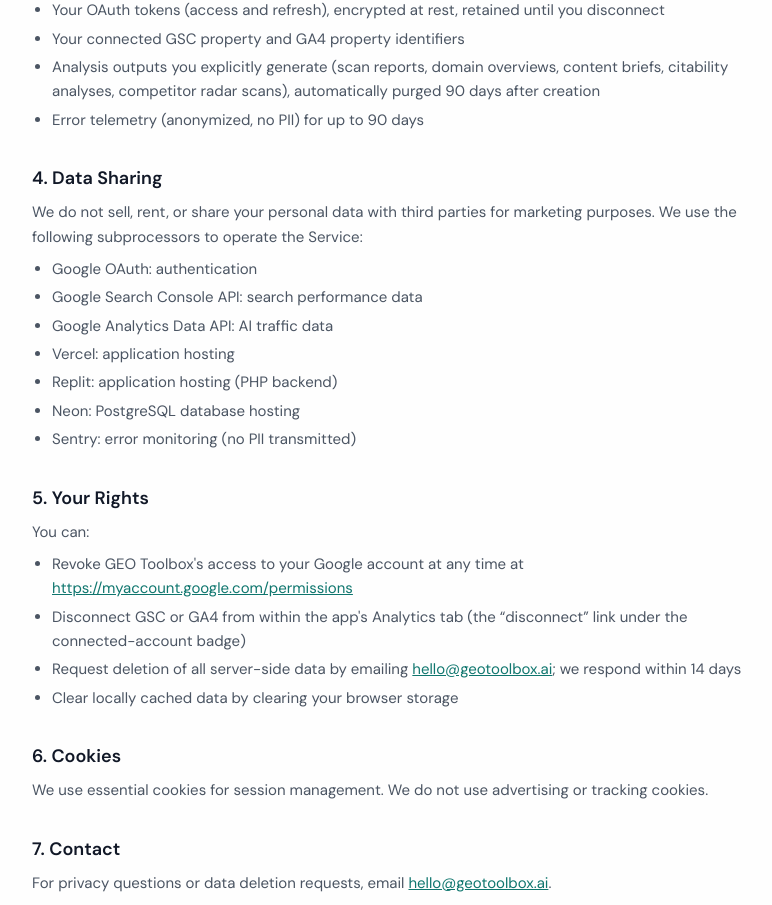
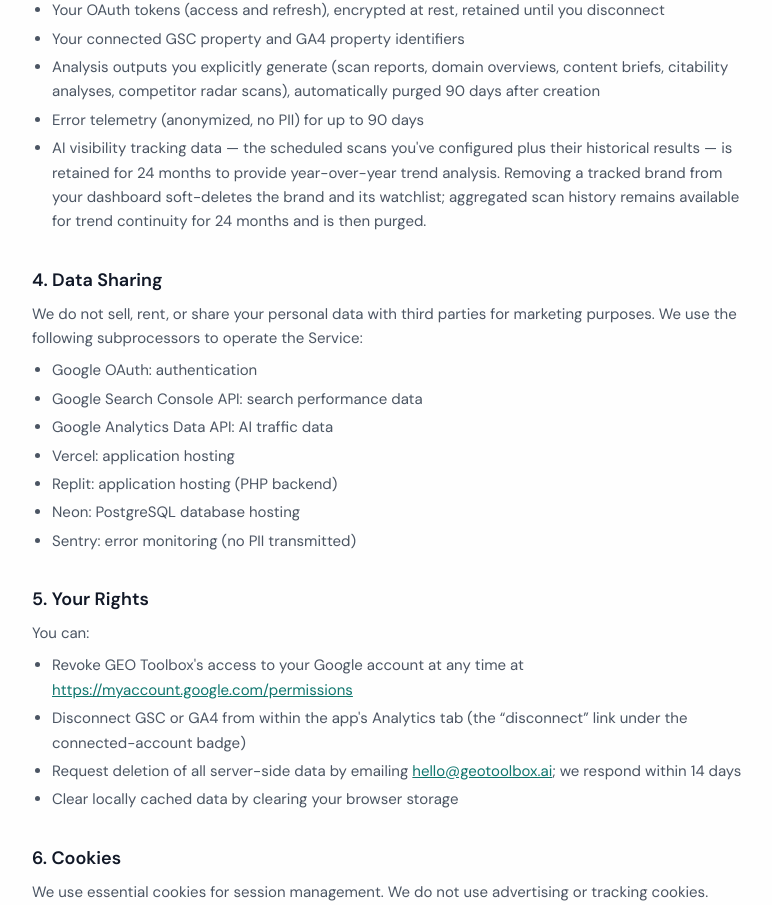
Before and after one commit to samybensadok-cmyk/geotoolbox-web, a Next.js app: page /privacy in a window 1280 px wide. Shown: the part 1031-1936 px from the top of the page, without its empty margins (248-1020 px from the left). Built offline with nearby package versions, Linux system fonts and the light colour scheme.

Commit message:
Privacy v3: 24-month retention carve-out for AI Visibility Tracker
Scheduled-scan configs + historical results retained 24 months for
year-over-year trend continuity; removal soft-deletes the brand.

Co-Authored-By: Claude Opus 4.6 (1M context) <noreply@anthropic.com>

```diff
--- a/app/privacy/page.tsx
+++ b/app/privacy/page.tsx
@@ -52,6 +52,7 @@ export default function PrivacyPage() {
             <li>Your connected GSC property and GA4 property identifiers</li>
             <li>Analysis outputs you explicitly generate (scan reports, domain overviews, content briefs, citability analyses, competitor radar scans), automatically purged 90 days after creation</li>
             <li>Error telemetry (anonymized, no PII) for up to 90 days</li>
+            <li>AI visibility tracking data — the scheduled scans you&apos;ve configured plus their historical results — is retained for 24 months to provide year-over-year trend analysis. Removing a tracked brand from your dashboard soft-deletes the brand and its watchlist; aggregated scan history remains available for trend continuity for 24 months and is then purged.</li>
           </ul>
         </section>
 
```
